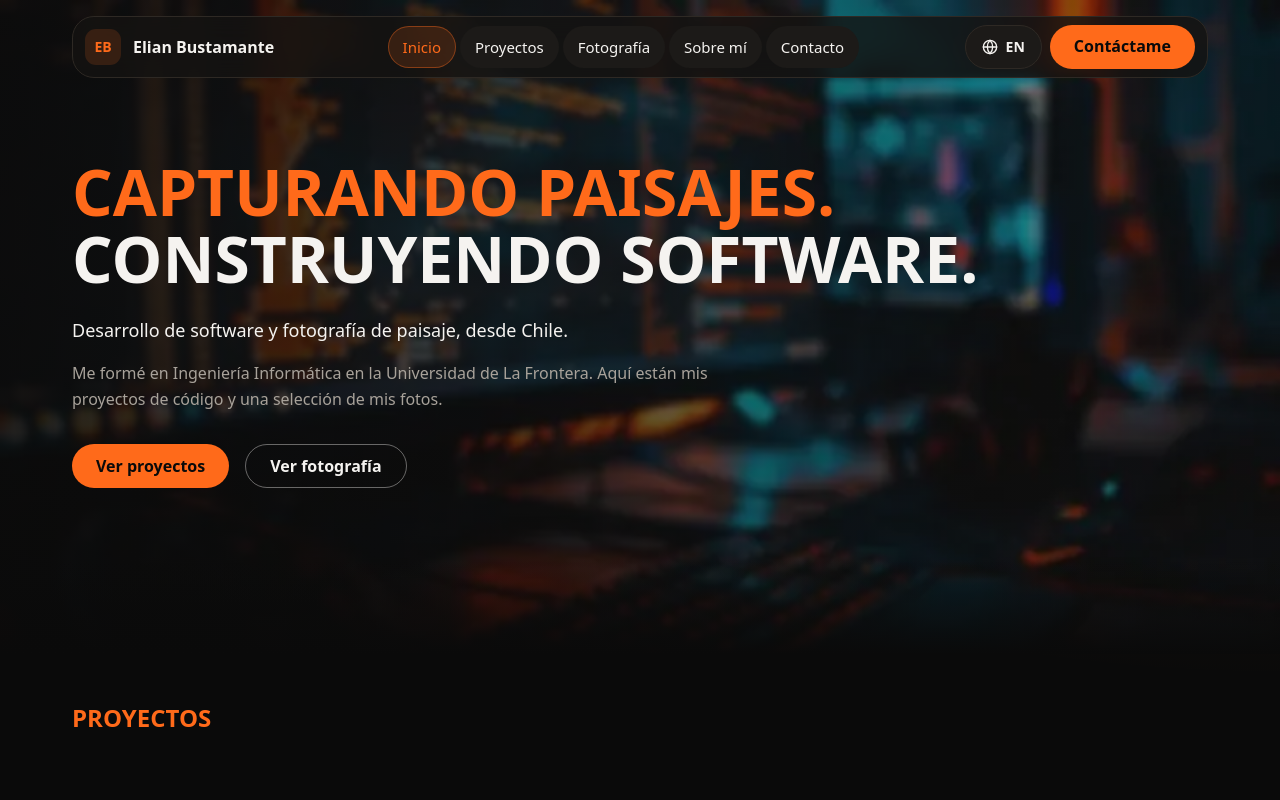
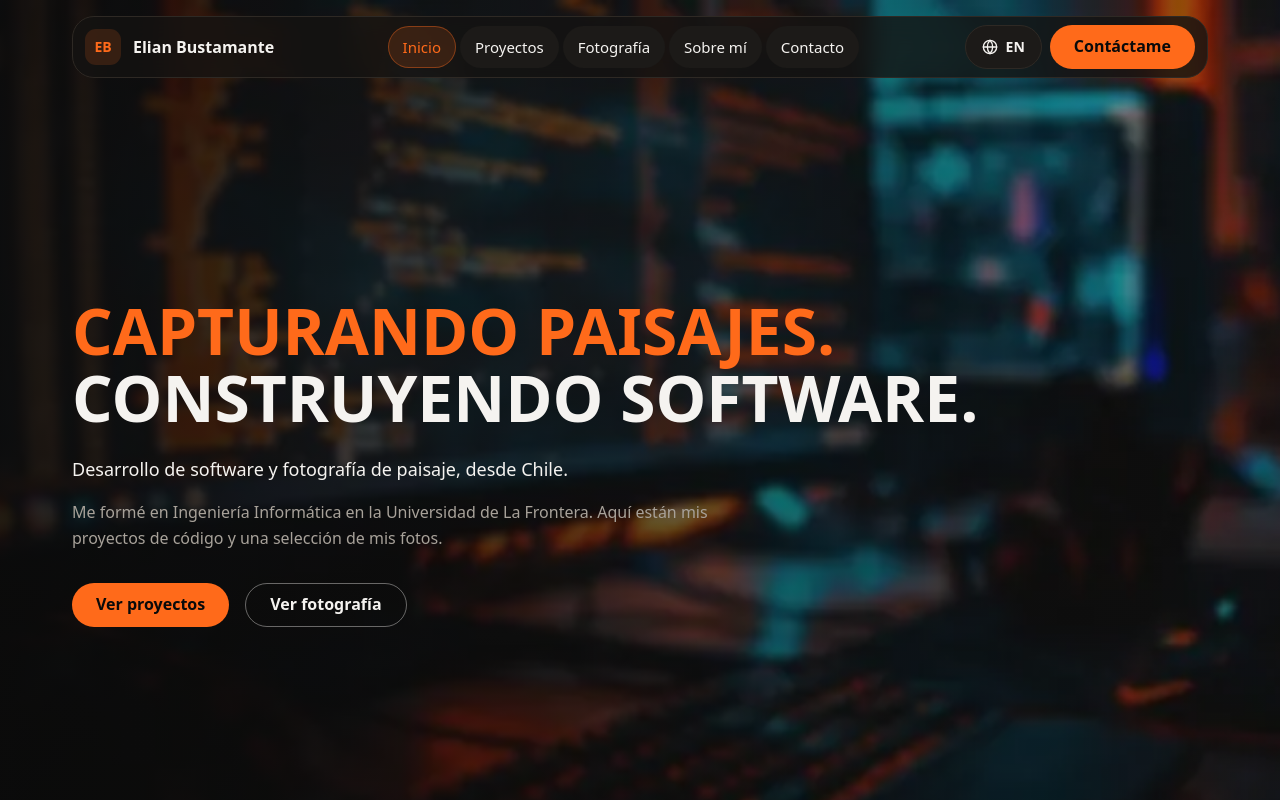
Before and after one commit to ElianBustamante/ElianBustamante.github.io, a React (Vite) app: page / in a window 1280 px wide. Shown: the top 800 px of the page. Built offline with nearby package versions, Linux system fonts and the light colour scheme.

Commit message:
style: full height hero section with vertical centering

```diff
--- a/src/components/Hero.jsx
+++ b/src/components/Hero.jsx
@@ -9,7 +9,7 @@ export default function Hero() {
   return (
     <section
       id="inicio"
-      className="relative z-0 min-h-[70svh] flex flex-col justify-start pt-10 md:pt-16"
+      className="relative z-0 min-h-[100svh] flex flex-col justify-center pb-16"
     >
       {bgUrl && (
         <div
```
